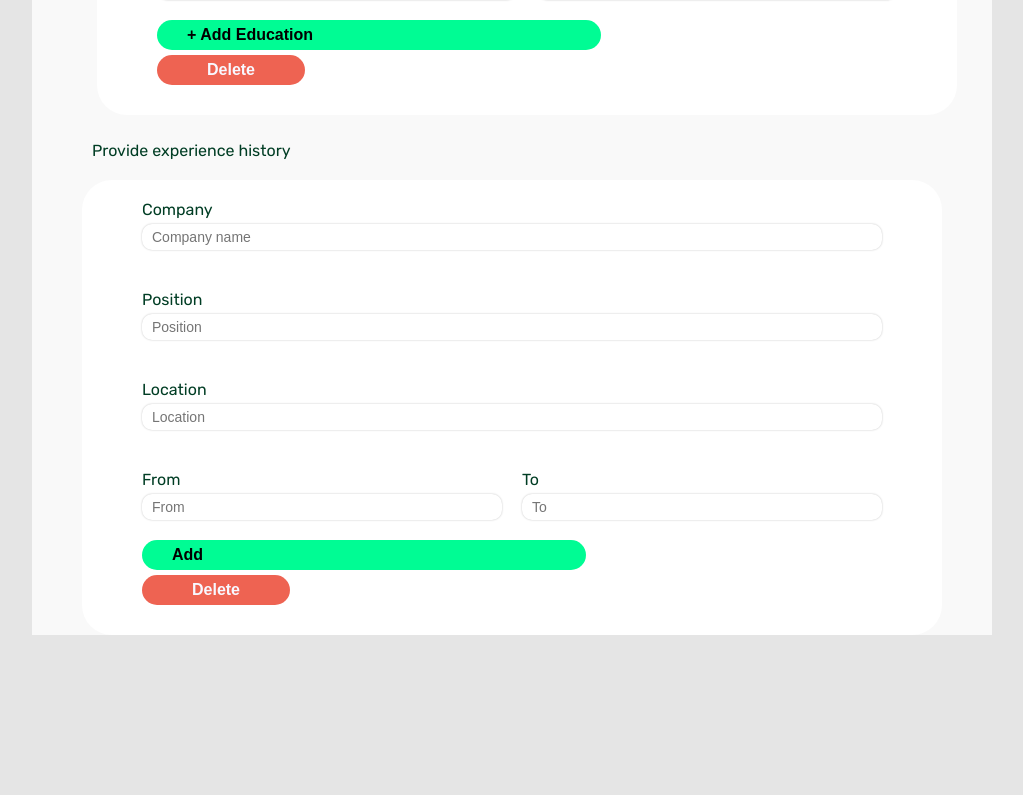
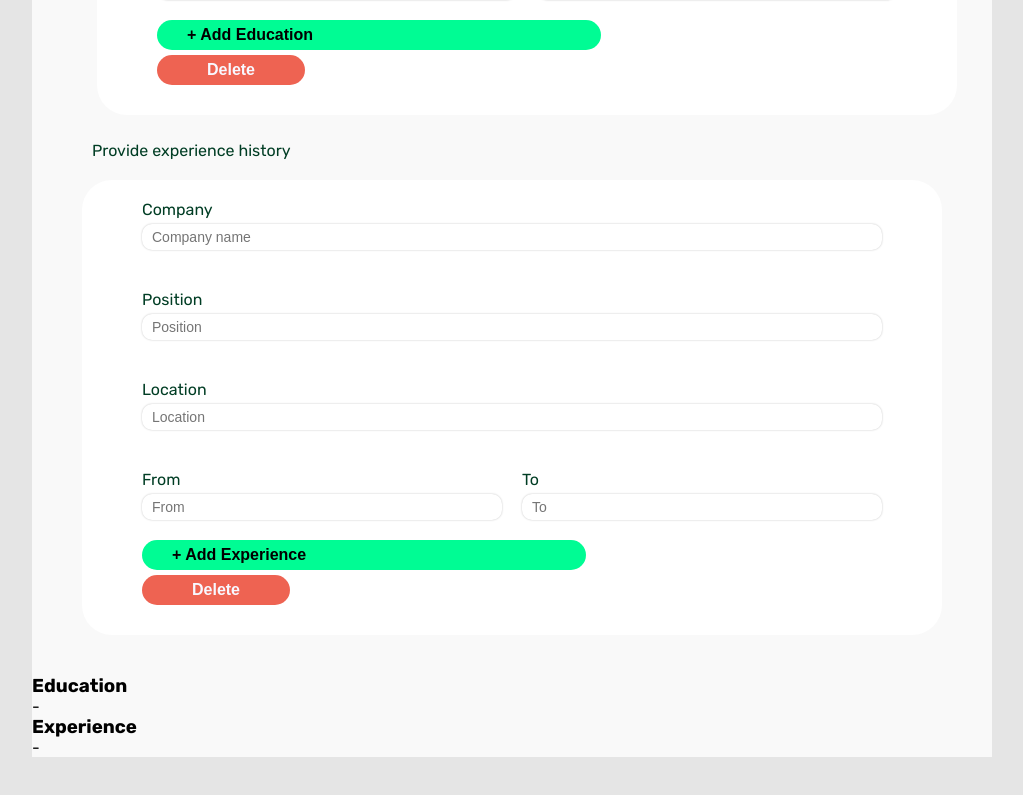
Before and after one commit to yaroCreates/cv-application, a React (Create React App) app in the folder cv-project/: page / in a window 1280 px wide. Shown: the part 843-1638 px from the top of the page, without its empty margins (128-1151 px from the left). Before the commit the page ends 1518 px from the top, so only its background shows below. Built offline with nearby package versions, Linux system fonts and the light colour scheme.

Commit message:
Experience form design completed and setting up the preview page

```diff
--- a/cv-project/src/App.css
+++ b/cv-project/src/App.css
@@ -18,6 +18,10 @@ body {
     margin: auto;
 }
 .left {
+    margin: 40px auto;
+}
+
+.right {
     margin: 40px auto;
 }
 
--- a/cv-project/src/Components/ExperienceForm.js
+++ b/cv-project/src/Components/ExperienceForm.js
@@ -70,7 +70,7 @@ function ExperienceForm(props) {
 			<div className='buttons'>
 				{isLast ? (
 					<button className='add-btn' onClick={handleAdd}>
-						Add
+						+ Add Experience
 					</button>
 				) : null}
 				<button className='delete-btn' onClick={() => handleDelete(id)}>
--- a/cv-project/src/Components/Main.js
+++ b/cv-project/src/Components/Main.js
@@ -2,7 +2,7 @@ import React from 'react'
 import Form from './Form'
 import uniqid from 'uniqid'
 import Header from './Header'
-// import Preview from './Preview'
+import Preview from './Preview/Preview'
 import { personalField, educationField, experienceField } from "./Information"
 
 
@@ -157,12 +157,12 @@ class Main extends React.Component {
                     </div>
 
                     <div className='right'>
-                        {/* <preview
+                        <Preview
                             personal={this.state.personal}
-							education={this.state.education}
-							experience={this.state.experience}
+							education={this.state.edu}
+							experience={this.state.exp}
 
-                        /> */}
+                        />
                     </div>
                 </div>
             </main>
--- /dev/null
+++ b/cv-project/src/Components/Preview/EducationZone.js
@@ -0,0 +1,20 @@
+import React from "react"
+
+function EducationZone(props){
+    const {education} = props
+    return(
+        <div className='edu-block'>
+            <div className='time-interval'>
+                {education.from.trim()}-{education.to.trim()}
+            </div>
+
+            <div className='content'>
+                <p>{education.schoolName.trim()}</p>
+                <p>{education.schoolCity.trim()}</p>
+                <p>{education.titleOfStudy.trim()}</p>
+            </div>
+        </div>
+    )
+}
+
+export default EducationZone
--- /dev/null
+++ b/cv-project/src/Components/Preview/ExperienceZone.js
@@ -0,0 +1,20 @@
+import React from "react";
+
+function ExperienceZone(props) {
+    const {experience} = props
+    return(
+        <div className='exp-block'>
+            <div className='time-interval'>
+                {experience.from.trim()}-{experience.to.trim()}
+            </div>
+            <div className='content'>
+                {experience.positionTitle.trim()}
+                {experience.companyName.trim()}
+                {experience.location.trim()}
+            </div>
+        </div>
+    )
+}
+
+
+export default ExperienceZone
--- /dev/null
+++ b/cv-project/src/Components/Preview/Header.js
@@ -0,0 +1,16 @@
+import React from "react"
+function Header(props) {
+    const {personal} = props
+    return(
+        <div className='header'>
+            <h2>
+                {personal.firstName.trim()} {personal.middleName.trim()} {personal.lastName.trim()}
+            </h2>
+            <p>{personal.address.trim()}</p>
+            <p>{personal.phone.trim()}</p>
+            <p>{personal.email.trim()}</p>
+        </div>
+    )
+}
+
+export default Header
--- /dev/null
+++ b/cv-project/src/Components/Preview/Preview.js
@@ -0,0 +1,36 @@
+import React from "react"
+import EducationZone from "./EducationZone"
+import ExperienceZone from "./ExperienceZone"
+import Header from "./Header"
+
+function Preview(props) {
+    const {personal, education, experience} = props
+    const educationBlocks = education.map((block) => {
+        return <EducationZone key={block.id} education={block} />
+
+    })
+
+    const experienceBlocks= experience.map((block) => {
+        return <ExperienceZone key={block.id} experience={block}/>
+    })
+
+
+    return (
+
+        <div>
+            <Header personal={personal} />
+            <div className='preview-main'>
+                <section className='preview-section'>
+                    <h3>Education</h3>
+                    {educationBlocks}
+                </section>
+                <section className='preview-section'>
+                    <h3>Experience</h3>
+                    {experienceBlocks}
+                </section>
+            </div>
+        </div>
+
+    )
+}
+export default Preview
```
